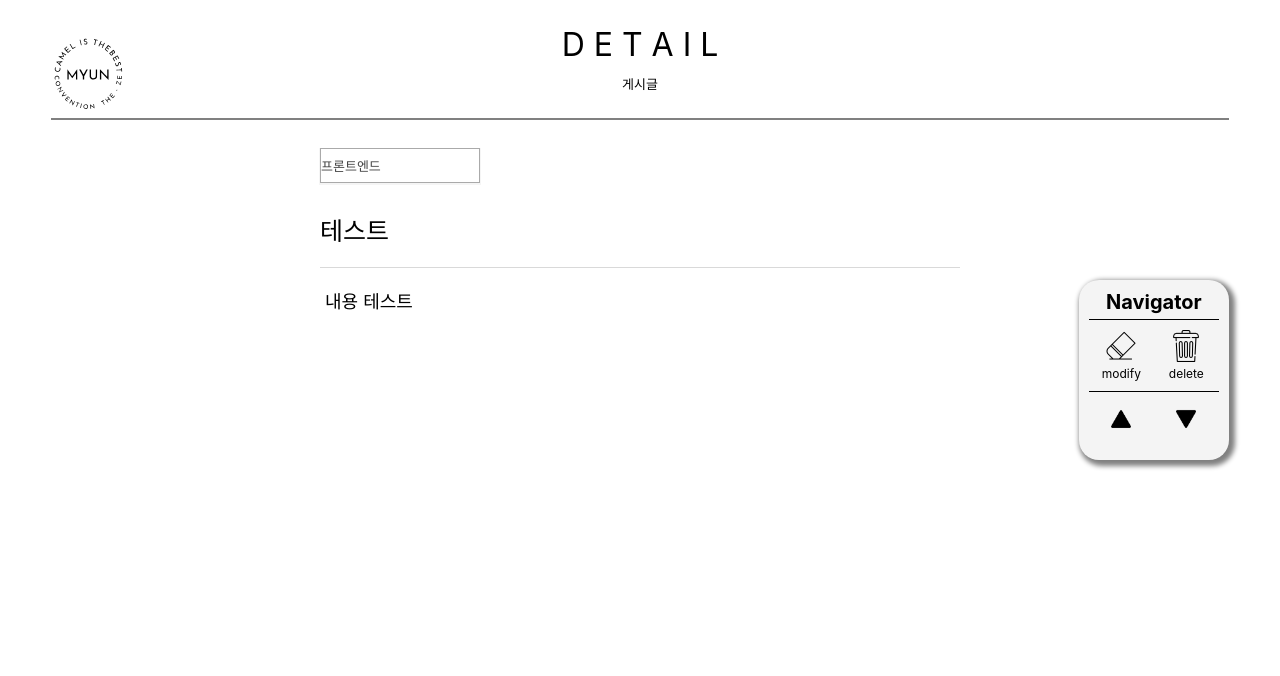
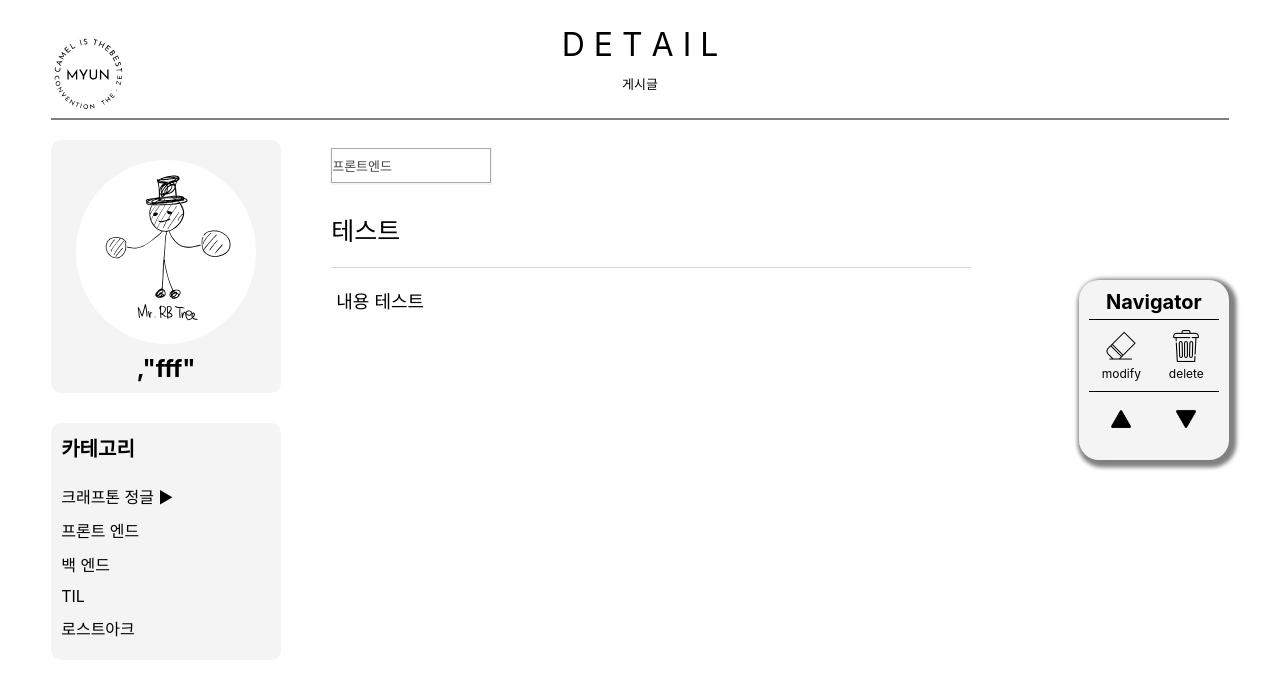
Before and after one commit to CamelIsTheBestConvention/MYun_SJ, a React (Create React App) app in the folder client/: page /postdetail in a window 1280 px wide. Shown: the top 676 px of the page. Built offline with nearby package versions, Linux system fonts and the light colour scheme; no server answers; the HTML template or start-up script is replaced by a standard one.

Commit message:
fixed postDetail

```diff
--- a/client/src/components/postdetail/postDetailBox.tsx
+++ b/client/src/components/postdetail/postDetailBox.tsx
@@ -21,8 +21,11 @@ const PostDetailBox = () => {
 export default PostDetailBox
 
 const PostDetailBoxWrapper = styled.div`
-    width: 50%;
-    margin: 20px auto;
+    // width: 50%;
+    // margin: 20px auto;
+    width: 50vw;
+    // background-color: #f4f4f4;
+    margin: 10px 0 0 50px;
 `
 
 const PostDetailBoxHeader = styled.div`
--- /dev/null
+++ b/client/src/components/postdetail/postDetailLeft.tsx
@@ -0,0 +1,19 @@
+import styled from "styled-components"
+import PostDetailList from "./postDetailList"
+import PostDetailProfile from "./postDetailProfile"
+
+const PostDetailLeft = () => {
+    return (
+        <>
+            <PostDetailLeftBox>
+                <PostDetailProfile />
+                <PostDetailList />
+            </PostDetailLeftBox>
+        </>
+    )
+}
+export default PostDetailLeft
+
+const PostDetailLeftBox = styled.div`
+    width: 230px;
+`
--- /dev/null
+++ b/client/src/components/postdetail/postDetailList.tsx
@@ -0,0 +1,21 @@
+import "../../style/post/postCategory.scss"
+
+const PostDetailList = () => {
+
+
+    return (
+        <>
+            <div className="post-category-box">
+                <p className="post-category-title">카테고리</p>
+                <ul className="post-category-list">
+                    <li>크래프톤 정글 ▶</li>
+                    <li>프론트 엔드</li>
+                    <li>백 엔드</li>
+                    <li>TIL</li>
+                    <li>로스트아크</li>
+                </ul>
+            </div>
+        </>
+    )
+}
+export default PostDetailList
--- /dev/null
+++ b/client/src/components/postdetail/postDetailProfile.tsx
@@ -0,0 +1,29 @@
+import React, { useState, useEffect } from 'react';
+import postProfileImg from "../../img/mr_rbtree.svg";
+
+const PostDetailProfile = () => {
+    const [nickname, setNickname] = useState('');
+
+    useEffect(() => {
+        fetch('/api/users/profile', { credentials: 'include' })
+            .then(response => response.json())
+            .then(data => {
+                if (data.nickname) {
+                    setNickname(data.nickname);
+                }
+            })
+            .catch(error => console.error('Error fetching nickname:', error));
+    }, []);
+
+    return (
+        <>
+            <div className="profile-box">
+                <div className="profile-img-box">
+                    <img className="profile-img" src={postProfileImg} alt="profileImg" />
+                </div>
+                <h2 className="profile-nickname">{nickname},"fff"</h2>
+            </div>
+        </>
+    )
+}
+export default PostDetailProfile
--- /dev/null
+++ b/client/src/components/postdetail/postDetailWrapper.tsx
@@ -0,0 +1,24 @@
+import styled from "styled-components"
+import PostDetailSidebar from "./postDetailSidebar"
+import PostDetailLeft from "./postDetailLeft"
+import PostDetailBox from "./postDetailBox"
+
+
+const PostDetailWrapper = () => {
+    return (
+        <>
+            <PostWrapperBox>
+                <PostDetailLeft />
+                <PostDetailBox />
+                <PostDetailSidebar />
+            </PostWrapperBox>
+        </>
+    )
+}
+export default PostDetailWrapper
+
+const PostWrapperBox = styled.div`
+    width: 92%;
+    margin: 0 auto;
+    display: flex;
+`
--- a/client/src/page/main.tsx
+++ b/client/src/page/main.tsx
@@ -1,4 +1,5 @@
 import MyElement3D3 from "../components/main/MyElement3D3"
+import Element3D from "../components/main/element3D"
 import "../style/main/main.scss"
 import { Canvas } from "@react-three/fiber"
 
@@ -6,7 +7,8 @@ const Main = () => {
     return (
         <>
             <Canvas camera={{near: 3.5, far: 6}} style={{width: '100%', height: '100vh'}}>
-                <MyElement3D3 />
+                {/* <MyElement3D3 /> */}
+                <Element3D />
             </Canvas>
         </>
     )
--- a/client/src/page/postDetail.tsx
+++ b/client/src/page/postDetail.tsx
@@ -1,13 +1,13 @@
 import LogoImg from "../components/common/logoImg"
 import PostTitle from "../components/post/postTitle"
-import PostDetailBox from "../components/postdetail/postDetailBox"
+import PostDetailWrapper from "../components/postdetail/postDetailWrapper"
 
 const PostDetail = () => {
     return (
         <>
             <LogoImg />
             <PostTitle mainText="D E T A I L" subText="게시글" />
-            <PostDetailBox />
+            <PostDetailWrapper />
         </>
     )
 }
```
Also changed, not shown: 1 other file (tests, documents, lock files or other folders).
